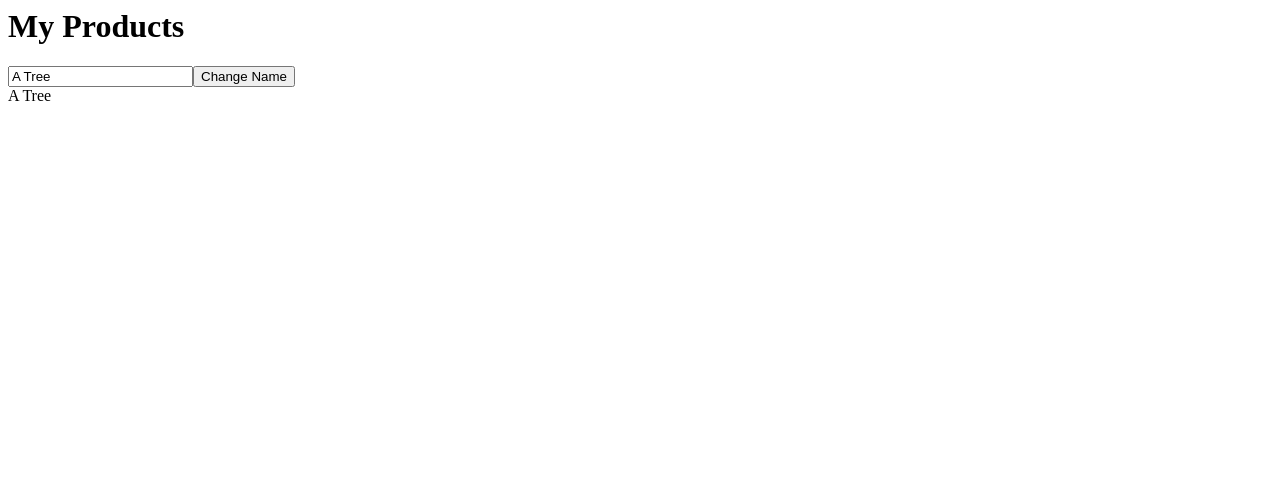
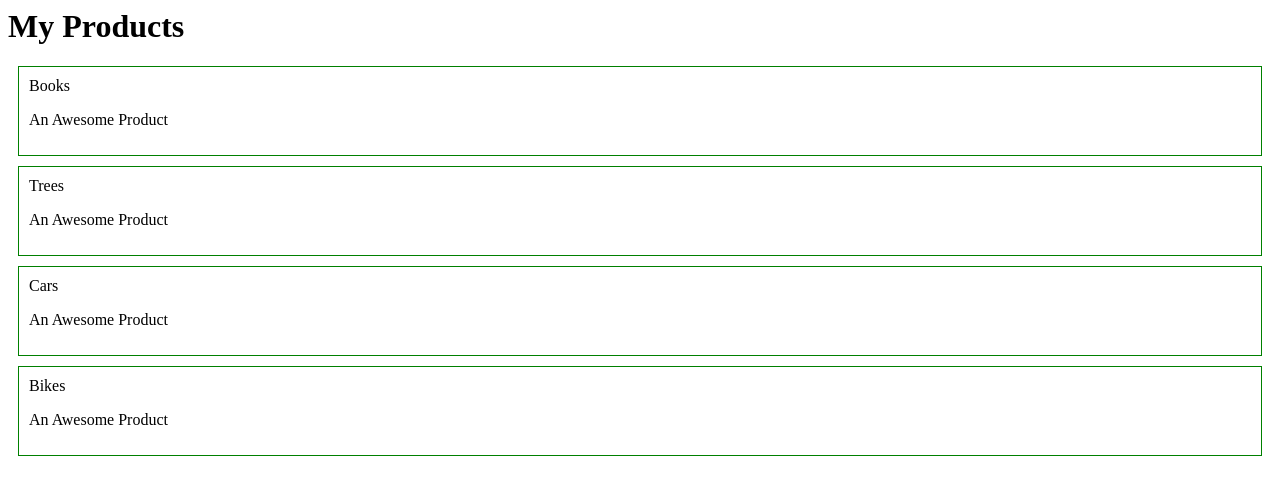
Before and after one commit to kartik707/angular-kartik, an Angular app: page / in a window 1280 px wide. Shown: the top 494 px of the page. Built offline with nearby package versions, Linux system fonts and the light colour scheme.

Commit message:
5 files modified

```diff
--- a/src/app/product/product.component.css
+++ b/src/app/product/product.component.css
@@ -0,0 +1,5 @@
+.product{
+  border: 1px solid green;
+  padding: 10px;
+  margin: 10px;
+}
--- a/src/app/product/product.component.html
+++ b/src/app/product/product.component.html
@@ -0,0 +1,4 @@
+<article class="product">
+<div>{{ProductName}}</div>
+<p>An Awesome Product</p>
+<article>
--- a/src/app/products.component.html
+++ b/src/app/products.component.html
@@ -1,4 +1,8 @@
 <h1>My Products</h1>
-<input type="text" [(ngModel)]="ProductName">
-<button (click)="ProductName = 'A Jungle'" [disabled]='isDisabled' >Change Name</button>
-<div>{{ProductName}}</div>
+<input *ngIf="!isDisabled" type="text" [(ngModel)]="ProductName">
+<!-- <button (click)="ProductName = 'A Jungle'" [disabled]='isDisabled' >Change Name</button>
+<div>{{ProductName}}</div> -->
+
+<button *ngIf="!isDisabled" (click)='onProducts()'>Add Products</button>
+<!-- <div *ngFor="let product of Products">{{product}}</div> -->
+<app-product *ngFor="let product of Products" [ProductName]="product"></app-product>
--- a/src/app/products.component.ts
+++ b/src/app/products.component.ts
@@ -7,15 +7,20 @@ import {Component} from '@angular/core';
 
 export class ProductsComponent {
   ProductName = 'A Book';
-  isDisabled = false;
+  isDisabled = true;
+  Products = ['Books','Trees','Cars','Bikes'];
 
   constructor(){
-    setTimeout(() =>
-    this.ProductName = 'A Tree'
-    ,3000)
+    // setTimeout(() =>
+    // this.ProductName = 'A Tree'
+    // ,3000)
 
     setTimeout(() =>
-    this.isDisabled = true
+    this.isDisabled = false
     ,6000)
   }
+
+  onProducts(){
+    this.Products.push(this.ProductName);
+  }
 }
```
Also changed, not shown: src/app/product/product.component.ts (+8 -3 lines).
